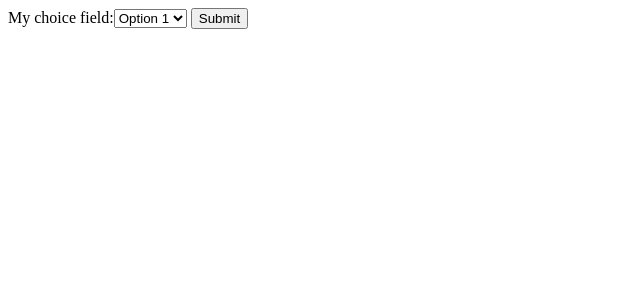
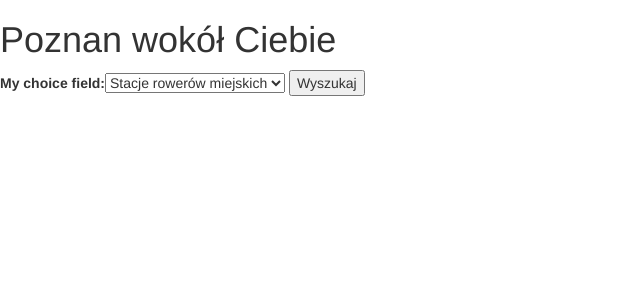
Before and after one commit to SPIO2018LepkiePalce/PoznanAroundYou, a Django app: page / in a window 1280 px wide. Shown: the top 300 px of the page, without its empty margins (0-640 px from the left). Run offline with Django 3.2, Linux system fonts and the light colour scheme; some libraries are stand-ins or nearby versions.

Commit message:
bootstrap added

```diff
--- a/PoznanAroundYou/landingpage/forms.py
+++ b/PoznanAroundYou/landingpage/forms.py
@@ -1,9 +1,7 @@
 from django import forms
 
 MY_CHOICES = (
-    ('1', 'Option 1'),
-    ('2', 'Option 2'),
-    ('3', 'Option 3'),
+    ('1', 'Stacje rowerów miejskich'),
 )
 
 class DropdownForm(forms.Form):
--- a/PoznanAroundYou/landingpage/templates/landingpage/landingpage.html
+++ b/PoznanAroundYou/landingpage/templates/landingpage/landingpage.html
@@ -3,12 +3,15 @@
 <head>
     <meta charset="UTF-8">
     <title>Landingpage</title>
+    <link rel="stylesheet" href="//maxcdn.bootstrapcdn.com/bootstrap/3.2.0/css/bootstrap.min.css">
+    <link rel="stylesheet" href="//maxcdn.bootstrapcdn.com/bootstrap/3.2.0/css/bootstrap-theme.min.css">
 </head>
 <body>
+    <h1>Poznan wokół Ciebie</h1>
 <form action = "/bikes" method="GET">
     {% csrf_token %}
     {{ form }}
-    <input type="submit" value="Submit">
+    <input type="submit" value="Wyszukaj">
 </form>
 </body>
 </html>
```
